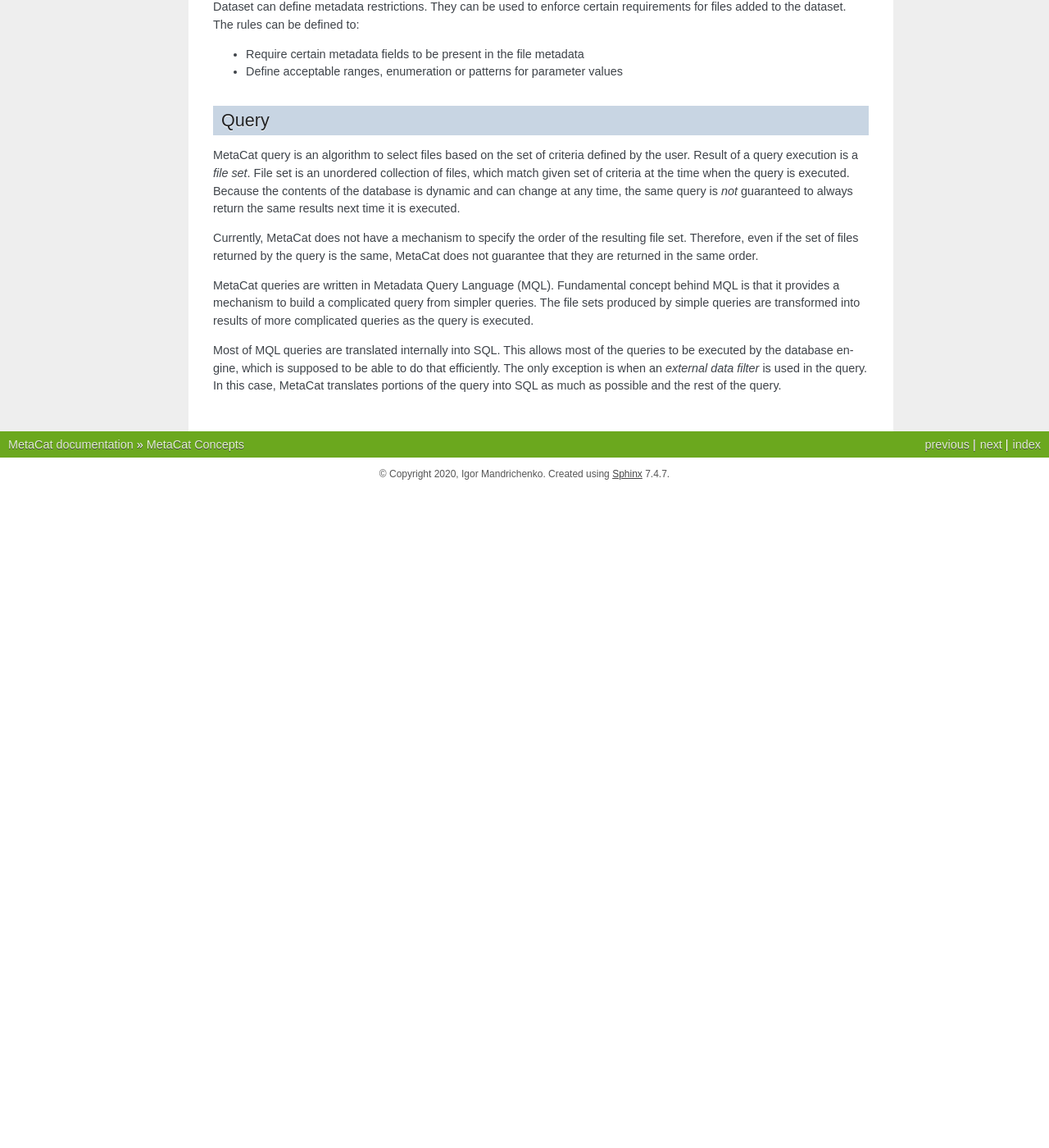
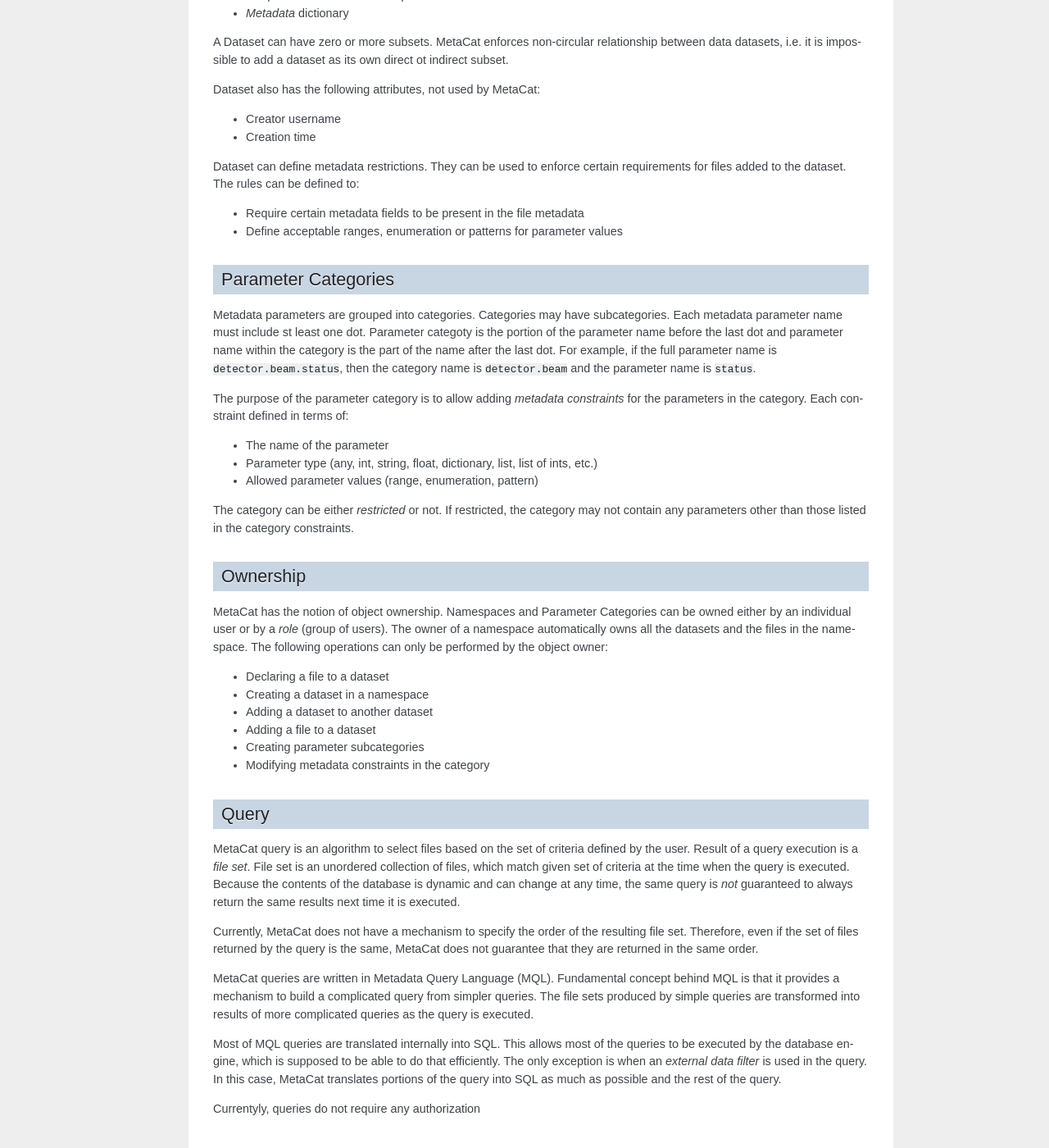
Before and after one commit to ivmfnal/metacat, a Sphinx documentation site: the page built from docs/concepts.rst, in a window 1280 px wide and 1400 px high, scrolled down 1042 px. Shown: the whole window at 82% size. Built offline with Sphinx 7.4.7, drawn with Linux system fonts in a browser that asks for light colours; before the commit the page ends 1640 px from its top, so only the background shows below that; some of the changed text lies outside the part shown.

Commit message:
More sections in the Concepts

```diff
--- a/docs/concepts.rst
+++ b/docs/concepts.rst
@@ -22,6 +22,16 @@
 * *Metadata* dictionary
 * File *provenance* information - list of file *parents* and *clildren*
 
+File id can be either specified bu the user at the time of the file declaration or auto-generated using random UUID by MetaCat.
+If specified, the file id must be unique for the MetaCat instance.
+
+File name also can be auto-generated by MetaCat at the file declaration time. The user specifies the template for the file name.
+The following values in various formats can be used as part of the pattern:
+
+* Randomly generated UUID
+* Current timestamp
+* File id
+
 MetaCat also stores the following file attributes, but they are not used by MetaCat itself, and therefore, depending on the
 use case, they do not necessarily have to have some meaningful values:
 
@@ -54,6 +64,33 @@
 * Require certain metadata fields to be present in the file metadata
 * Define acceptable ranges, enumeration or patterns for parameter values
 
+Parameter Categories
+--------------------
+Metadata parameters are grouped into categories. Categories may have subcategories. Each metadata parameter name must include st least one dot.
+Parameter categoty is the portion of the parameter name before the last dot and parameter name within the category is the part of the name after
+the last dot. For example, if the full parameter name is ``detector.beam.status``, then the category name is ``detector.beam`` and the parameter name
+is ``status``.
+
+The purpose of the parameter category is to allow adding *metadata constraints* for the parameters in the category. Each constraint defined in terms of:
+
+* The name of the parameter
+* Parameter type (any, int, string, float, dictionary, list, list of ints, etc.)
+* Allowed parameter values (range, enumeration, pattern)
+
+The category can be either *restricted* or not. If restricted, the category may not contain any parameters other than those listed in the category constraints.
+
+Ownership
+---------
+MetaCat has the notion of object ownership. Namespaces and Parameter Categories can be owned either by an individual user or by a *role* (group of users).
+The owner of a namespace automatically owns all the datasets and the files in the namespace. The following operations can only be performed by the object owner:
+
+* Declaring a file to a dataset
+* Creating a dataset in a namespace
+* Adding a dataset to another dataset
+* Adding a file to a dataset
+* Creating parameter subcategories
+* Modifying metadata constraints in the category
+
 Query
 -----
 
@@ -72,3 +109,5 @@
 Most of MQL queries are translated internally into SQL. This allows most of the queries to be executed by the database engine, which is supposed
 to be able to do that efficiently. The only exception is when an *external data filter* is used in the query.
 In this case, MetaCat translates portions of the query into SQL as much as possible and the rest of the query.
+
+Currentyly, queries do not require any authorization
```
Also changed, not shown: other parts of docs/concepts.rst (+1 -1 lines), 6 other files.
